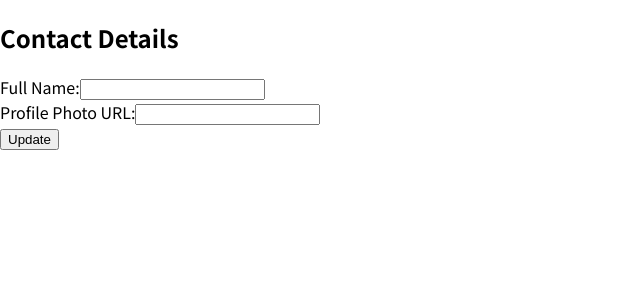
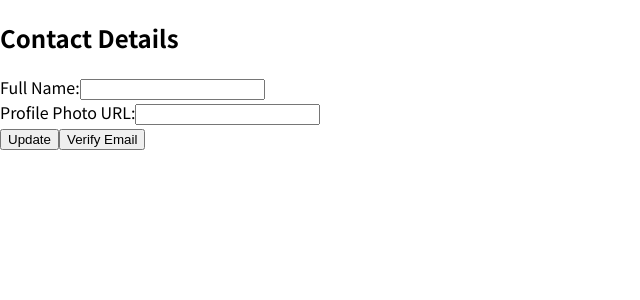
Before and after one commit to Zuber-GitHub/My_Expense_Tracker, a React (Create React App) app: page /profile in a window 1280 px wide. Shown: the top 300 px of the page, without its empty margins (0-640 px from the left). Built offline with nearby package versions, Linux system fonts and the light colour scheme; no server answers.

Commit message:
Email Verification

```diff
--- a/src/components/Pages/Profile.js
+++ b/src/components/Pages/Profile.js
@@ -4,6 +4,7 @@ const Profile = (props)=>{
 
     const nameInputRef = useRef();
     const linkInputRef = useRef();
+    const  [notVerified, setNotVerified] = useState(true);
     const  [userName,setuserName] = useState('')
     const [link, setLink]  = useState('');
 
@@ -19,9 +20,11 @@ const Profile = (props)=>{
 
         const data = await response.json()
         const userData = data.users;
-        console.log(userData)
+        console.log(data)
         setuserName(userData[0].displayName)
         setLink(userData[0].photoUrl)
+        userData[0].emailVerified && setNotVerified(false)
+
 
 
     }
@@ -29,6 +32,7 @@ const Profile = (props)=>{
     useEffect(()=>{
         getBackData()
     },[])
+
 
 
 
@@ -63,6 +67,31 @@ const Profile = (props)=>{
 
 
     };
+
+    const verifyEmailHandler =()=>{
+        const response = fetch('https://identitytoolkit.googleapis.com/v1/accounts:sendOobCode?key=AIzaSyA5WUH7hlBnwtKk_F6ck8WxS3FGYsJbonU',
+        {
+            method:'POST',
+            body: JSON.stringify({
+                requestType: "VERIFY_EMAIL",
+                idToken: localStorage.getItem('token'),
+
+            })
+        }).then(res=>{
+            if(res.ok){
+                alert('Email ID Verified')
+
+
+            }else{
+                throw new Error;
+            }
+        }).catch(
+            err=>{
+                console.log(err.message)
+
+            }
+        )
+    };
     return(
     <form onSubmit={profileDataHandler}>
         <h2>Contact Details</h2>
@@ -75,6 +104,7 @@ const Profile = (props)=>{
             <input type="text" id="photoUrl" ref={linkInputRef} defaultValue={link} />
         </div>
         <button type='submit' className='updateButton'>Update</button>
+        {notVerified && <button onClick={verifyEmailHandler}>Verify Email</button>}
     </form>)
 };
 
```
